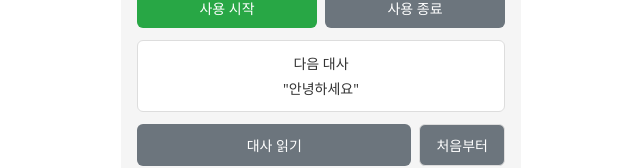
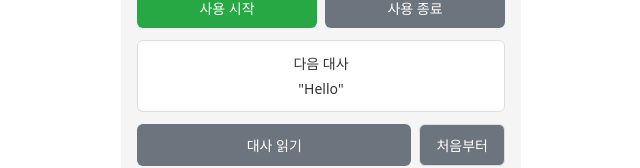
Before and after one commit to luii0415/enspeechpj, a React (Vite) app: page / in a window 1280 px wide. Shown: the part 562-730 px from the top of the page, without its empty margins (339-979 px from the left). Built offline with nearby package versions, Linux system fonts and the light colour scheme; no server answers.

Commit message:
Klleon 초기화 설정 변경 - en-us (data 포함)

```diff
--- a/src/components/klleon/klleon.tsx
+++ b/src/components/klleon/klleon.tsx
@@ -86,6 +86,10 @@ export function Klleon() {
       console.log("SDK 초기화 시작...", {
         SDK_KEY: SDK_KEY?.substring(0, 10) + "...",
         AVATAR_ID,
+        voice_code: "en_us",
+        voice_tts_speech_speed: 0.8,
+        enable_microphone: true,
+        log_level: "debug",
       });
 
       // 4. SDK 초기화
--- a/src/data/echoMessages.json
+++ b/src/data/echoMessages.json
@@ -1,7 +1,7 @@
 [
-  "안녕하세요",
-  "저는 에밀리 입니다.",
-  "오늘 날씨가 좋네요",
-  "감사합니다",
-  "또 만나요"
+  "Hello",
+  "I'm Emily.",
+  "The weather is nice today.",
+  "Thank you.",
+  "See you again."
 ]
```
